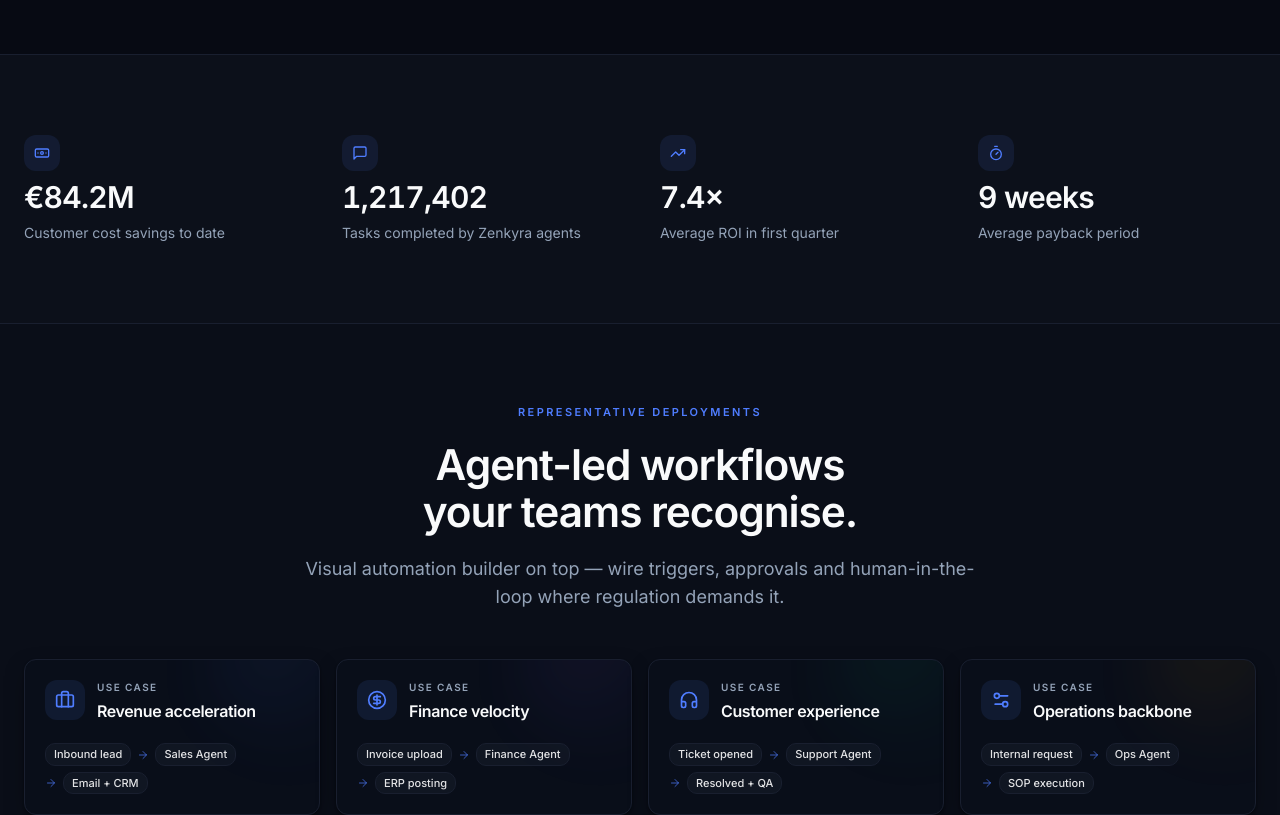
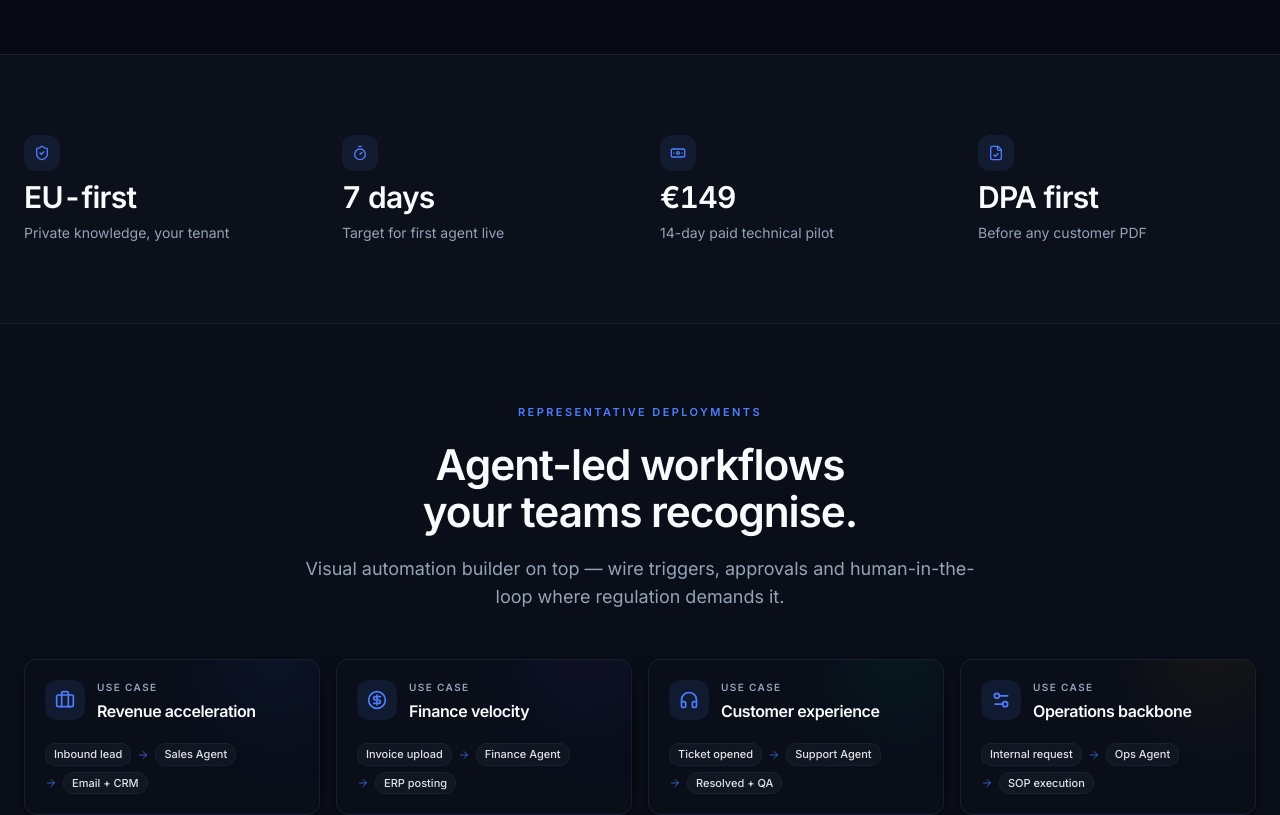
Before and after one commit to CaetanoLuis-Enerwise/zenkyra-ai, a Next.js app: page / in a window 1280 px wide. Shown: the part 1160-1975 px from the top of the page. Built offline with nearby package versions, Linux system fonts and the light colour scheme.

Commit message:
Strip remaining fake ROI / uptime / overview euro theater.

```diff
--- a/src/components/marketing/benefits.tsx
+++ b/src/components/marketing/benefits.tsx
@@ -14,25 +14,25 @@ const benefits = [
     icon: ClipboardCheck,
     title: "Reduce workload, scale operations",
     description:
-      "Your workforce expands without expanding the org. Average customer reclaims 1,200+ hours per 100 employees, every month.",
-    metric: "+38%",
-    metricLabel: "team productivity gain",
+      "Your workforce expands without expanding the org. Hours reclaimed are measured in your tenant after agents run — we do not publish a claimed productivity gain.",
+    metric: "7 days",
+    metricLabel: "target for first agent on shift",
   },
   {
     icon: TrendingUp,
-    title: "Outcomes the CFO can defend",
+    title: "Outcomes the CFO can model",
     description:
-      "Live ROI dashboard with finance-grade exports. Money saved, hours reclaimed and revenue captured — measurable from week one.",
-    metric: "7.4×",
-    metricLabel: "average ROI · 9-week payback",
+      "Illustrative labour-arbitrage model and finance-grade exports. No claimed ROI, no claimed payback period.",
+    metric: "Model",
+    metricLabel: "not a published return",
   },
   {
     icon: Lock,
     title: "Private by construction",
     description:
       "Single-tenant deployment, in-region encryption, no shared models. Your data, your rules, your audit trail — never leaves your boundary.",
-    metric: "0",
-    metricLabel: "data leaks since 2023",
+    metric: "EU",
+    metricLabel: "private tenant · no claimed leak SLA",
   },
 ];
 
--- a/src/components/marketing/outcome-strip.tsx
+++ b/src/components/marketing/outcome-strip.tsx
@@ -1,26 +1,26 @@
-import { Banknote, MessageSquare, Timer, TrendingUp } from "lucide-react";
+import { Banknote, ShieldCheck, FileCheck, Timer } from "lucide-react";
 import { CountUp } from "@/components/app/count-up";
 
 const outcomes = [
   {
-    icon: Banknote,
-    value: "€84.2M",
-    label: "Customer cost savings to date",
-  },
-  {
-    icon: MessageSquare,
-    value: "1,217,402",
-    label: "Tasks completed by Zenkyra agents",
-  },
-  {
-    icon: TrendingUp,
-    value: "7.4×",
-    label: "Average ROI in first quarter",
+    icon: ShieldCheck,
+    value: "EU-first",
+    label: "Private knowledge, your tenant",
   },
   {
     icon: Timer,
-    value: "9 weeks",
-    label: "Average payback period",
+    value: "7 days",
+    label: "Target for first agent live",
+  },
+  {
+    icon: Banknote,
+    value: "€149",
+    label: "14-day paid technical pilot",
+  },
+  {
+    icon: FileCheck,
+    value: "DPA first",
+    label: "Before any customer PDF",
   },
 ];
 
```
